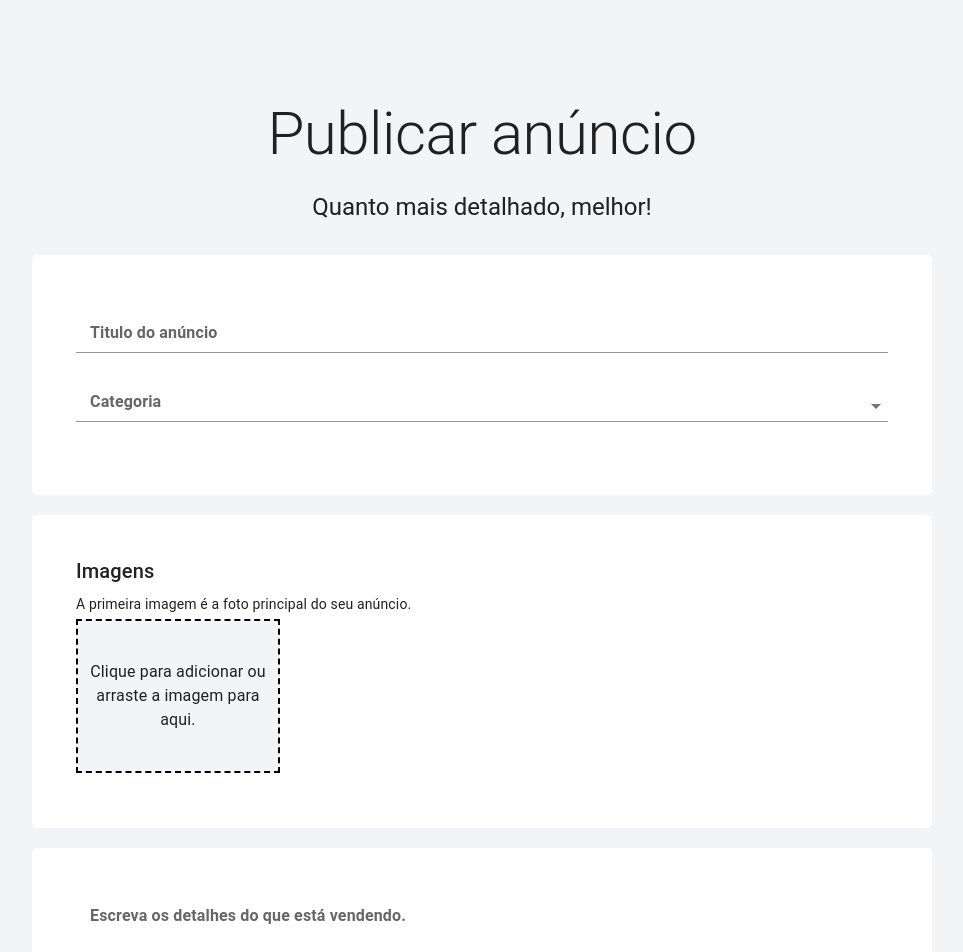
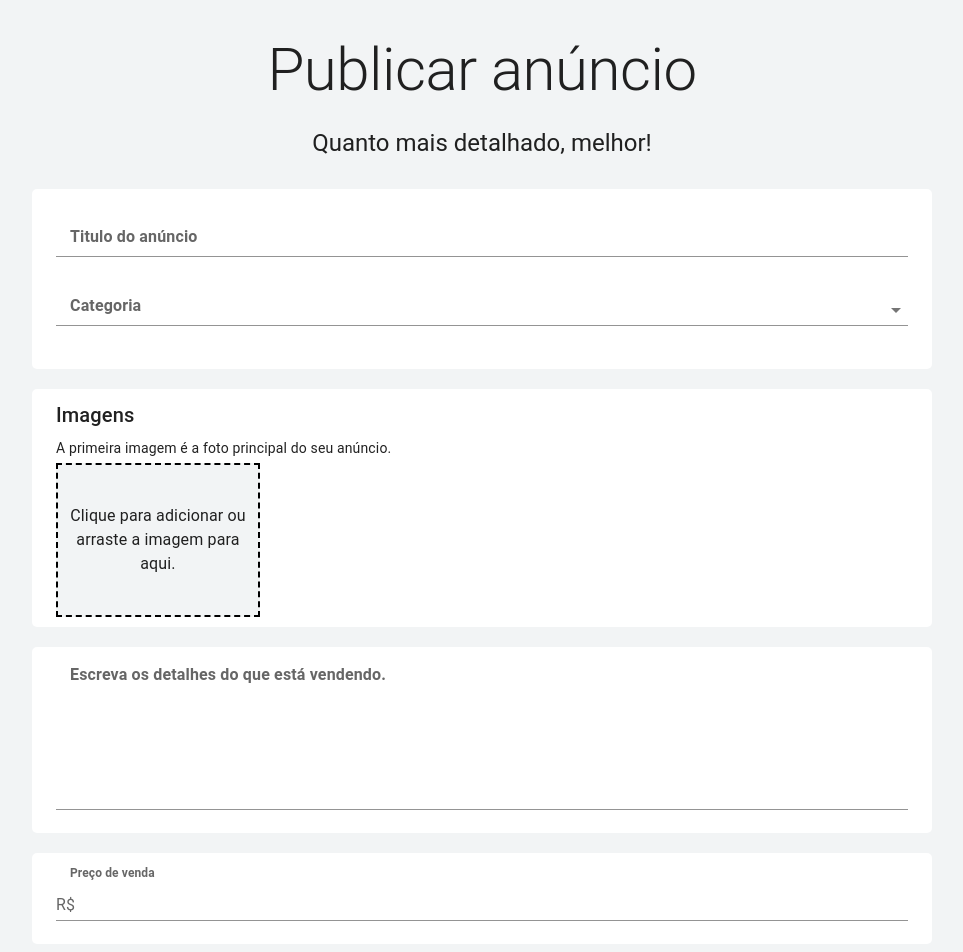
Before and after one commit to Ezequieloliveiras/anunx, a Next.js app: page /pages/user/publish in a window 1280 px wide. Shown: the part 80-1032 px from the top of the page, without its empty margins (158-1121 px from the left). Built offline with nearby package versions, Linux system fonts and the light colour scheme.

Commit message:
ajustando estilos

```diff
--- a/src/app/components/FileUpload.js
+++ b/src/app/components/FileUpload.js
@@ -62,7 +62,8 @@ const FileUpload = ({ files, errors, touched, setFieldValue }) => {
             <Box
                 sx={{
                     display: 'flex',
-                    flexWrap: 'wrap'
+                    flexWrap: 'wrap',
+                    padding:'0px'
                 }}>
                 <Box
                     sx={{
@@ -72,9 +73,9 @@ const FileUpload = ({ files, errors, touched, setFieldValue }) => {
                         textAlign: 'center',
                         width: '200px',
                         height: '150px',
-                        margin: '0 15px 15px 0',
                         backgroundColor: 'rgb(242, 244, 245)',
                         border: '2px dashed black',
+                        marginRight:'10px'
 
                     }}{...getRootProps()}>
                     <input name='files'{...getInputProps()} />
@@ -91,7 +92,7 @@ const FileUpload = ({ files, errors, touched, setFieldValue }) => {
                                 width: '200px',
                                 height: '150px',
                                 backgroundSize: 'cover',
-                                margin: '0 15px 15px 0',
+                                margin: '0 10px 10px 0',
                                 backgroundPosition: 'center',
                                 '&:hover': {
                                     display: 'flex',
--- a/src/app/pages/user/publish/page.jsx
+++ b/src/app/pages/user/publish/page.jsx
@@ -20,10 +20,6 @@ import {
 import TemplateDefault from '../../../templates/Default'
 import FileUpload from '../../../components/FileUpload'
 import { initialValues, validationSchema } from './formValues'
-
-const StyledContainer = styled(Container)(({ theme }) => ({
-    padding: theme.spacing(8, 0, 4),
-}))
 
 const Publish = () => {
 
@@ -56,26 +52,28 @@ const Publish = () => {
                                     flexDirection: 'column',
                                     alignItems: 'center'
                                 }}>
-                                <StyledContainer maxWidth='sm'>
+
+                                <Container maxWidth='sm' sx={{marginTop:'0px'}}>
                                     <Typography component='h1' variant='h2' align='center' color='textPrimary' gutterBottom>
                                         Publicar anúncio
                                     </Typography>
-                                    <Typography component='h5' variant='h5' align='center' color='textPrimary'>
+                                    <Typography component='h5' variant='h5' align='center' color='textPrimary' gutterBottom
+                                    sx={{marginBottom:'30px'}}
+                                    >
                                         Quanto mais detalhado, melhor!
                                     </Typography>
-                                </StyledContainer>
+                                </Container>
 
                                 <Container maxWidth='md'
                                     sx={{
                                         backgroundColor: '#ffffff',
-                                        padding: '30px',
                                         borderRadius: '5px',
-                                        marginBottom:'20px'
+                                        marginBottom:'20px',
                                     }}>
                                     <Box
                                         sx={{
                                             backgroundColor: '#ffffff',
-                                            padding: '20px',
+                                            padding:'20px 0px',
                                             borderRadius: '5px',
                                             marginBottom: '20px'
                                         }}>
@@ -129,13 +127,13 @@ const Publish = () => {
                                 <Container maxWidth='md'
                                     sx={{
                                         backgroundColor: '#ffffff',
-                                        padding: '20px',
+                                        padding:'0px',
                                         borderRadius: '5px'
                                     }}>
                                     <Box
                                         sx={{
                                             backgroundColor: '#ffffff',
-                                            padding: '20px',
+                                            padding:'10px 0px',
                                             borderRadius: '5px',
                                         }}>
                                         <FileUpload
@@ -149,13 +147,13 @@ const Publish = () => {
                                 <Container maxWidth='md'
                                     sx={{
                                         backgroundColor: '#ffffff',
-                                        padding: '20px',
+                                        padding:'0px',
                                         borderRadius: '5px',
                                         marginTop: '20px'
                                     }}>
                                     <Box sx={{
                                         backgroundColor: '#ffffff',
-                                        padding: '20px',
+                                        paddingBottom:'20px',
                                         borderRadius: '5px'
                                     }}>
                                         <FormControl error={errors.description && touched.description} fullWidth>
@@ -176,14 +174,14 @@ const Publish = () => {
                                 <Container maxWidth='md'
                                     sx={{
                                         backgroundColor: '#ffffff',
-                                        padding: '20px',
+                                        padding:'0px',
                                         borderRadius: '5px',
                                         marginTop: '20px'
                                     }}>
                                     <Box
                                         sx={{
                                             backgroundColor: '#ffffff',
-                                            padding: '20px',
+                                            padding:'20px 0px',
                                             borderRadius: '5px'
                                         }}>
                                         <FormControl error={errors.price && touched.price} fullWidth>
@@ -204,14 +202,13 @@ const Publish = () => {
                                 <Container maxWidth='md'
                                     sx={{
                                         backgroundColor: '#ffffff',
-                                        padding: '20px',
                                         borderRadius: '5px',
                                         marginBottom: '20px',
                                         marginTop: '20px'
                                     }}>
                                     <Box
                                         sx={{
-                                            padding: '20px',
+                                            padding:'20px 0px',
                                             borderRadius: '5px'
                                         }}>
                                         <Typography component='h6' variant='h6' color='textPrimary' gutterBottom >
@@ -263,7 +260,7 @@ const Publish = () => {
                                 <Container maxWidth='md'
                                     sx={{
                                         width: '100%',
-                                        padding: '20px',
+                                        padding:'20px 0px',
                                         borderRadius: '5px',
 
                                     }}>
```
Also changed, not shown: src/app/pages/product/list/page.jsx (+6 -1 lines).
